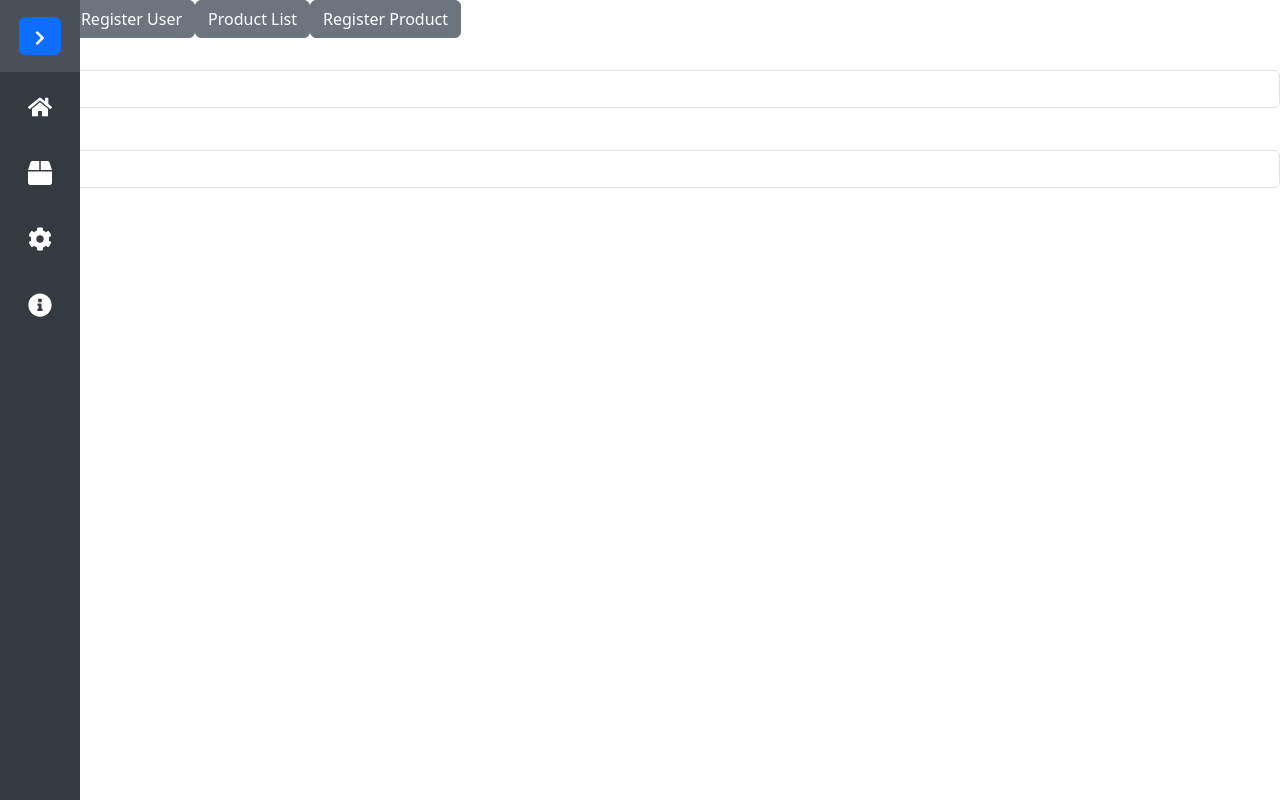
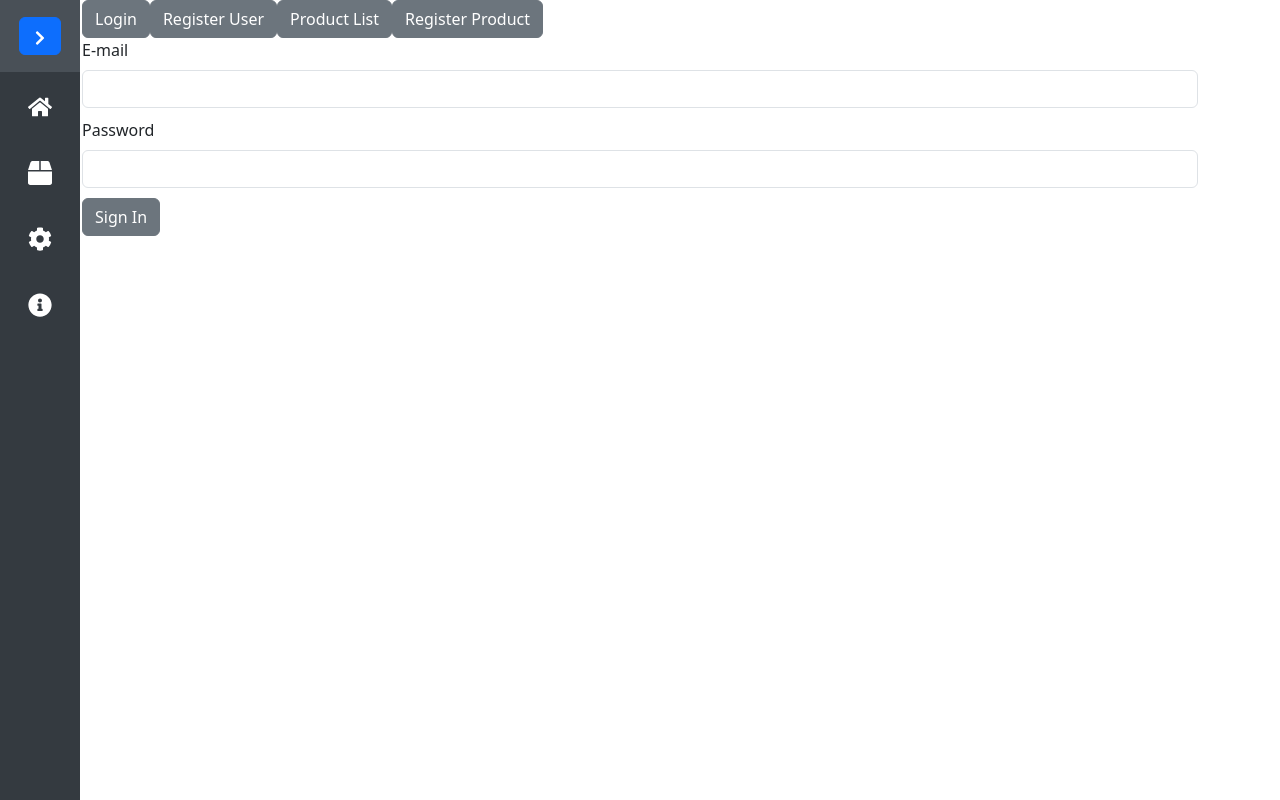
Before and after one commit to Luan-oliveira8/Mercadinho-App, a React (Create React App) app: page / in a window 1280 px wide. Built offline with nearby package versions, Linux system fonts and the light colour scheme.

Commit message:
Refatorando componente Sidebar

```diff
--- a/src/App.tsx
+++ b/src/App.tsx
@@ -1,5 +1,4 @@
 import AppRoutes from "./routes/AppRoutes";
-import Sidebar from "./components/sidebar/Sidebar";
 
 function App() {
   return (
--- a/src/components/header/Header.tsx
+++ b/src/components/header/Header.tsx
@@ -4,8 +4,7 @@
 
 const Header: React.FC = () => {
   return (
-    <header>
-      <div>
+    <div className="header">
       <Link to="/login">
         <Button label="Login" />
       </Link>
@@ -19,7 +18,6 @@
         <Button label="Register Product" />
       </Link>
     </div>
-    </header>
   );
 };
 
--- a/src/components/layout/Layout.css
+++ b/src/components/layout/Layout.css
@@ -1,28 +1,22 @@
-.layout {
+/* .layout-container {
   display: flex;
   height: 100vh;
   width: 100%;
-  overflow: hidden;
-}
-
+  position: relative;
+} */
+/*
 .content-wrapper {
+  margin-left: 550px;
   display: flex;
   flex-direction: column;
   flex-grow: 1;
+  height: 100%;
   transition: margin-left 0.3s ease;
 }
 
-.main-content {
-  flex-grow: 1;
-  overflow-y: auto;
-  padding: 20px;
-  background-color: #fff;
-}
-
-.layout .content-wrapper {
-  margin-left: 250px;
-}
-
-.layout .content-wrapper.sidebar-collapsed {
-  margin-left: 80px;
-}
+.main {
+  background-color: blue;
+  flex: 1;
+  overflow: auto;
+  padding: 10px;
+} */
--- a/src/components/layout/Layout.tsx
+++ b/src/components/layout/Layout.tsx
@@ -5,11 +5,11 @@
 
 const Layout: React.FC<LayoutProps> = ({ children }) => {
   return (
-    <div className="layout">
+    <div className="container">
       <Sidebar />
       <div className="content-wrapper">
         <Header />
-        <main className="main-content">{children}</main>
+        <main className="main">{children}</main>
       </div>
     </div>
   );
--- a/src/components/sidebar/Sidebar.css
+++ b/src/components/sidebar/Sidebar.css
@@ -6,7 +6,6 @@
   background-color: #343a40;
   color: white;
   transition: width 0.3s ease;
-  z-index: 1000;
 }
 
 .sidebar.collapsed {
```
Lines whose indentation alone changed are shown as unchanged.
